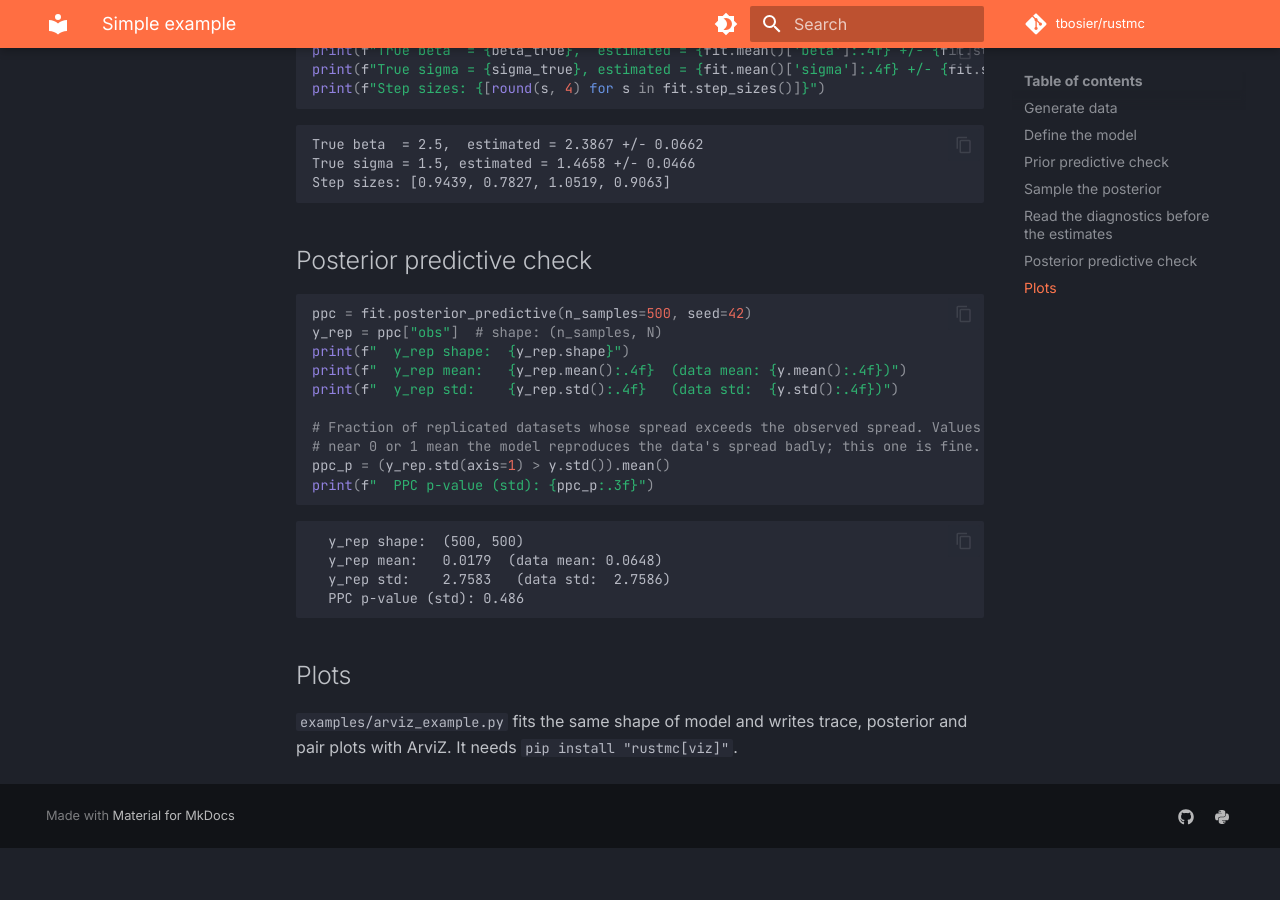
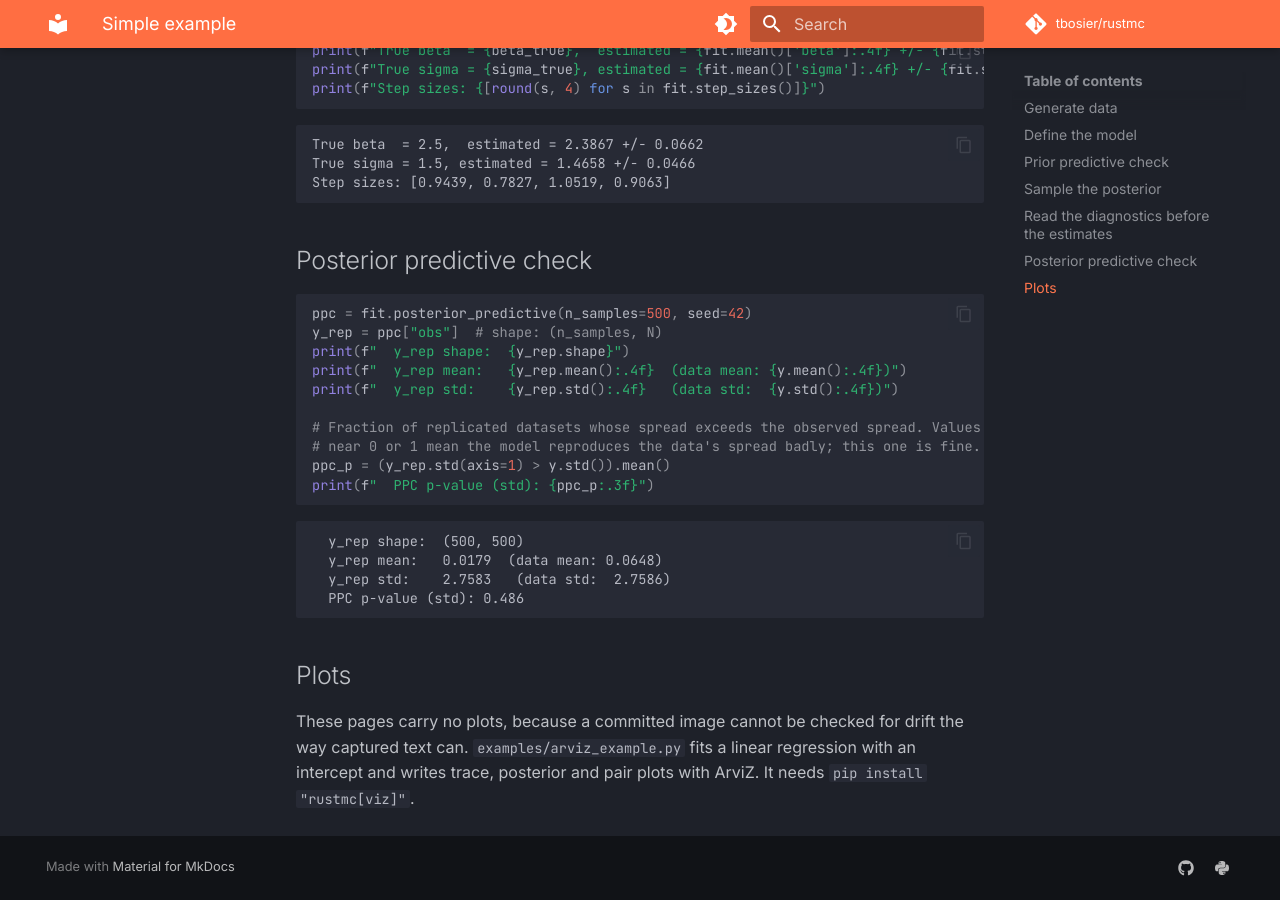
Before and after one commit to tbosier/rustmc, an MkDocs documentation site: the page built from docs/examples/simple-example.md, in a window 1280 px wide and 900 px high, scrolled down 2107 px. Built offline with MkDocs 1.6.1 and Material for MkDocs 9.7.7, drawn with Linux system fonts in a browser that asks for light colours; comment, search, counter and statistics services are not loaded; before the commit the page ends 2955 px from its top, so only the background shows below that.

Commit message:
Tighten two claims the pages do not show
`simple_example.py` said `arviz_example.py` fits "the same shape of model"; it
fits a regression with an intercept, which this one does not have. It also now
says why these pages carry no plots.

`large_linear_regression.py` said 200 draws leaves "a small effective sample
size per coordinate". The page prints no ESS, so that was asserted rather than
shown. It now says what is visible -- one chain, 200 draws -- and points at
`result.summary()` for the ESS.

```diff
--- a/docs/examples/simple-example.md
+++ b/docs/examples/simple-example.md
@@ -135,5 +135,7 @@ print(f"  PPC p-value (std): {ppc_p:.3f}")
 
 ## Plots
 
-`examples/arviz_example.py` fits the same shape of model and writes trace,
-posterior and pair plots with ArviZ. It needs `pip install "rustmc[viz]"`.
+These pages carry no plots, because a committed image cannot be checked for
+drift the way captured text can. `examples/arviz_example.py` fits a linear
+regression with an intercept and writes trace, posterior and pair plots with
+ArviZ. It needs `pip install "rustmc[viz]"`.
```
Also changed, not shown: docs/examples/large-linear-regression.md (+3 -3 lines), 2 other files.
